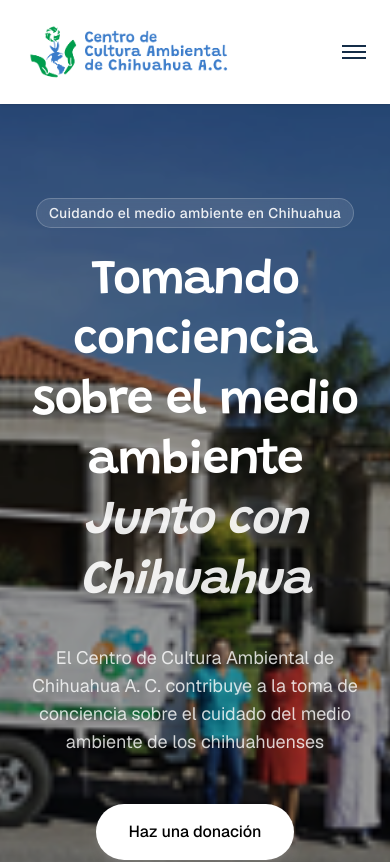
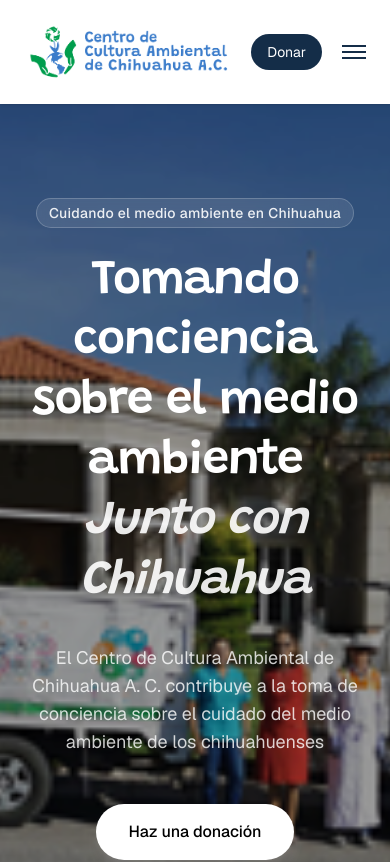
Before and after one commit to Luisa-G/cca-web, a React (Vite) app: page / in a window 390 px wide. Shown: the top 862 px of the page. Built offline with nearby package versions, Linux system fonts and the light colour scheme.

Commit message:
navbar en móvil con botón de donar visible

```diff
--- a/src/components/Navbar.tsx
+++ b/src/components/Navbar.tsx
@@ -175,9 +175,16 @@
           </a>
         </nav>
 
-        {/* Mobile hamburger */}
+        {/* Mobile: botón Donar + hamburguesa */}
+        <div className="flex items-center gap-3 md:hidden">
+          <a
+            href="mailto:culturambiental.mx@gmail.com"
+            className="bg-muted-foreground text-background text-sm px-4 py-2 rounded-full hover:bg-surface hover:text-surface-foreground transition-colors"
+          >
+            Donar
+          </a>
           <button
-          className="md:hidden p-2"
+            className="p-2"
             onClick={() => setMenuOpen(!menuOpen)}
             aria-label="Menú"
           >
@@ -185,6 +192,7 @@
             <div className="w-6 h-0.5 bg-surface-foreground mb-1" />
             <div className="w-6 h-0.5 bg-surface-foreground" />
           </button>
+        </div>
       </div>
 
       {/* Mobile menu */}
```
Lines whose indentation alone changed are shown as unchanged.
